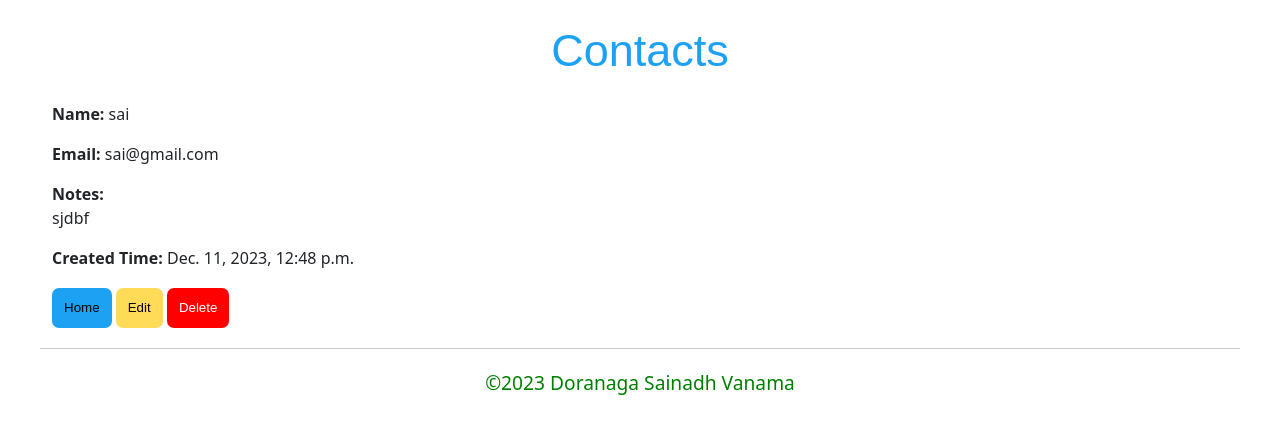
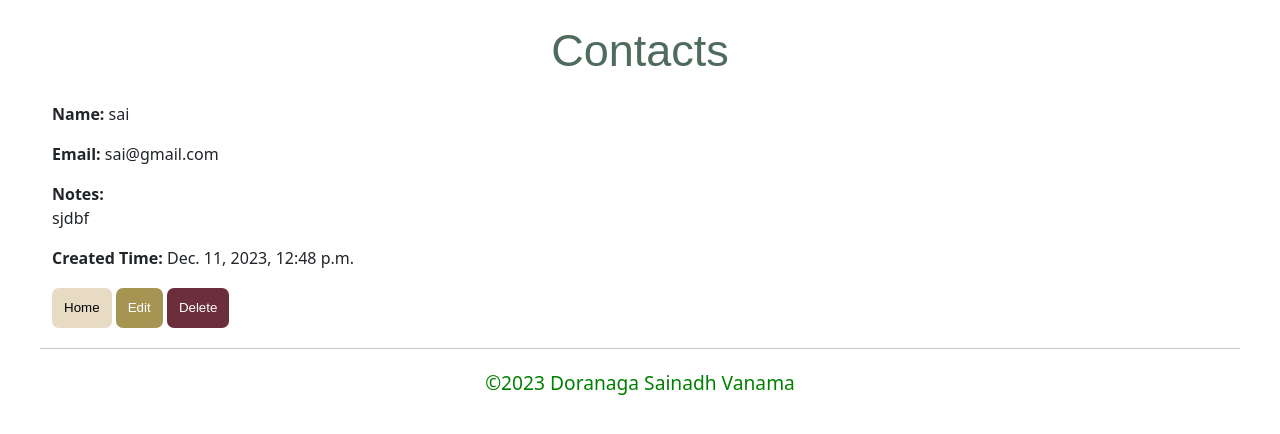
Before and after one commit to vanamasainadh/doranaga_sainadh_vanama, a Django app: page /tasks/2/ in a window 1280 px wide. Shown: the top 434 px of the page. Run offline with Django 5.2, Linux system fonts and the light colour scheme; data comes from the database, SQL or seed files in the repository; both versions use the stored data as it was after the commit; some libraries are stand-ins or nearby versions.

Commit message:
UI_Changes

```diff
--- a/doranaga_sainadh_vanama/templates/tasks/task_detail.html
+++ b/doranaga_sainadh_vanama/templates/tasks/task_detail.html
@@ -4,7 +4,7 @@
 <style>
     h1 {
         text-align: center;
-        color: #1DA1F2;
+        color: #4f6b5d;
         font-size: 45px;
         font-family: Arial, Helvetica, sans-serif;
         font-weight: 500;
@@ -15,7 +15,7 @@
     .submit{
         margin-top: 2px;
         padding: 10px 12px;
-        background-color: red;
+        background-color: #6b2e3a;
         color: white;
         border: none;
         border-radius: 7px;
@@ -26,8 +26,8 @@
       .edit{
         margin-top: 2px;
         padding: 10px 12px;
-        background-color: #FFDB58;
-        color: black;
+        background-color: #a69453;
+        color: white;
         border: none;
         border-radius: 7px;
         text-decoration: none;
@@ -37,7 +37,7 @@
       .cancel{
         margin-top: 2px;
         padding: 10px 12px;
-        background-color: #1DA1F2;
+        background-color: #e8dbc3;
         color: black;
         border: none;
         border-radius: 7px;
```
Also changed, not shown: doranaga_sainadh_vanama/templates/tasks/task_confirm_delete.html (+5 -5 lines), doranaga_sainadh_vanama/templates/tasks/task_form.html (+5 -5 lines), doranaga_sainadh_vanama/templates/tasks/task_list.html (+4 -4 lines), doranaga_sainadh_vanama/db.sqlite3.
